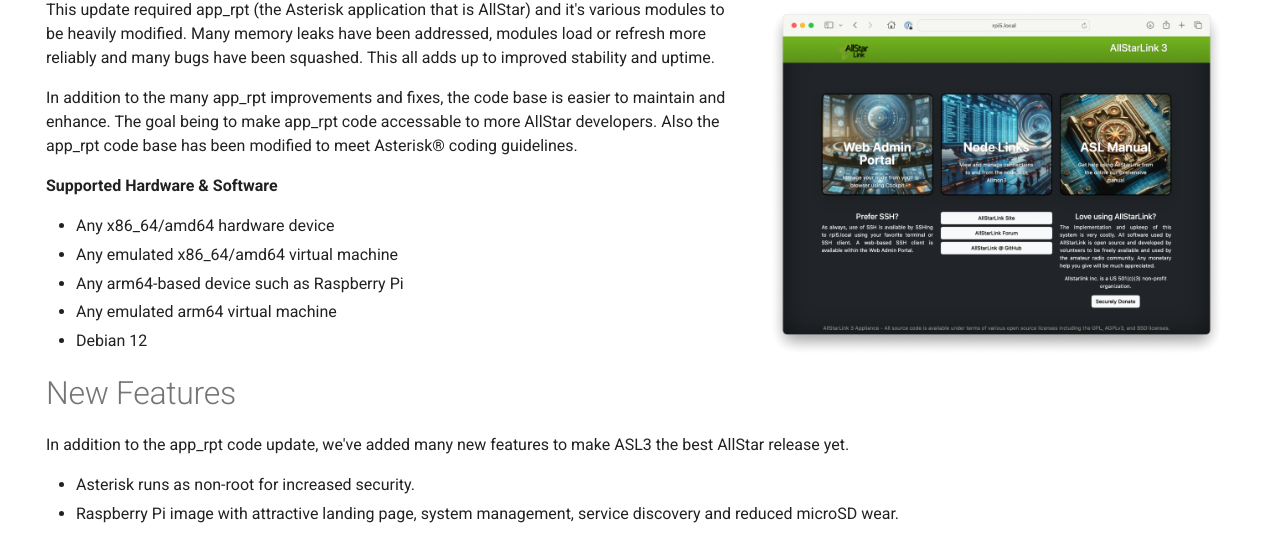
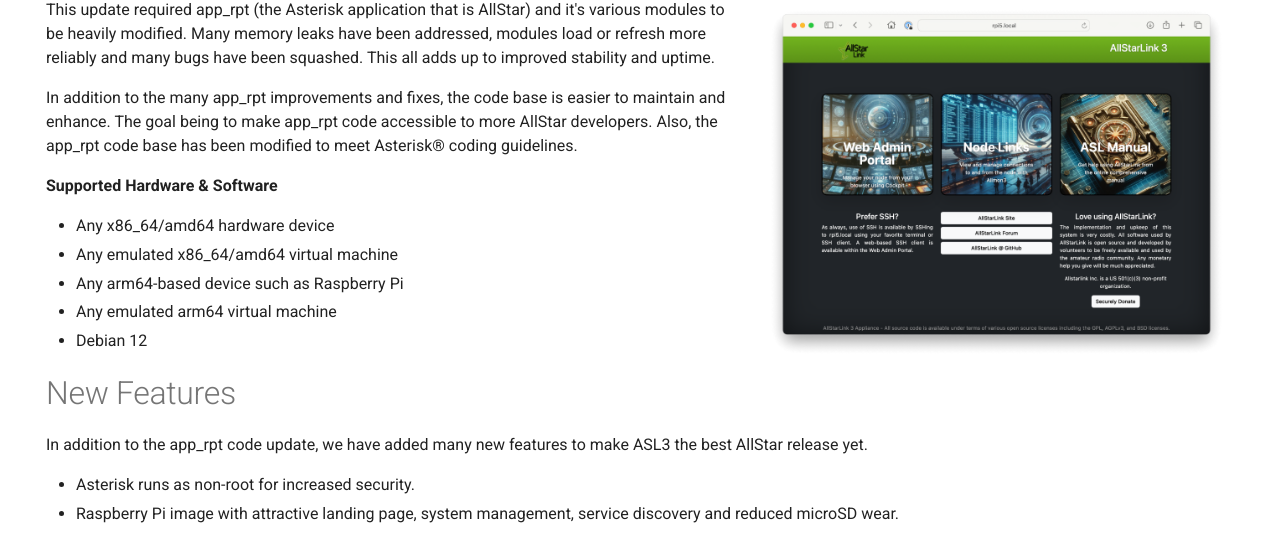
Before and after one commit to AllStarLink/ASL3-Manual, an MkDocs documentation site: the page built from docs/index.md, in a window 1280 px wide and 1244 px high. Shown: the part 300-833 px from the top of the window. Built offline with MkDocs 1.6.1 and Material for MkDocs 9.7.7, drawn with Linux system fonts in a browser that asks for light colours.

Commit message:
Fix a typo, add a comma, ...

```diff
--- a/docs/index.md
+++ b/docs/index.md
@@ -21,8 +21,8 @@
 have been squashed. This all adds up to improved stability and uptime.
 
 In addition to the many app_rpt improvements and fixes, the code base is easier
-to maintain and enhance. The goal being to make app_rpt code accessable to more
-AllStar developers. Also the app_rpt code base has been modified to meet Asterisk®
+to maintain and enhance. The goal being to make app_rpt code accessible to more
+AllStar developers. Also, the app_rpt code base has been modified to meet Asterisk®
 coding guidelines.
 
 **Supported Hardware & Software**
@@ -35,7 +35,7 @@
 
 # New Features
 
-In addition to the app_rpt code update, we've added many new features to
+In addition to the app_rpt code update, we have added many new features to
 make ASL3 the best AllStar release yet.
 
 - Asterisk runs as non-root for increased security.
```
